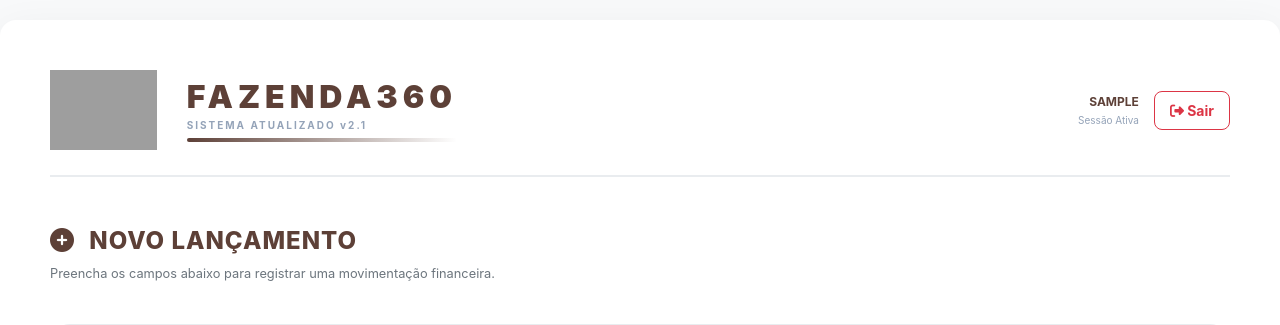
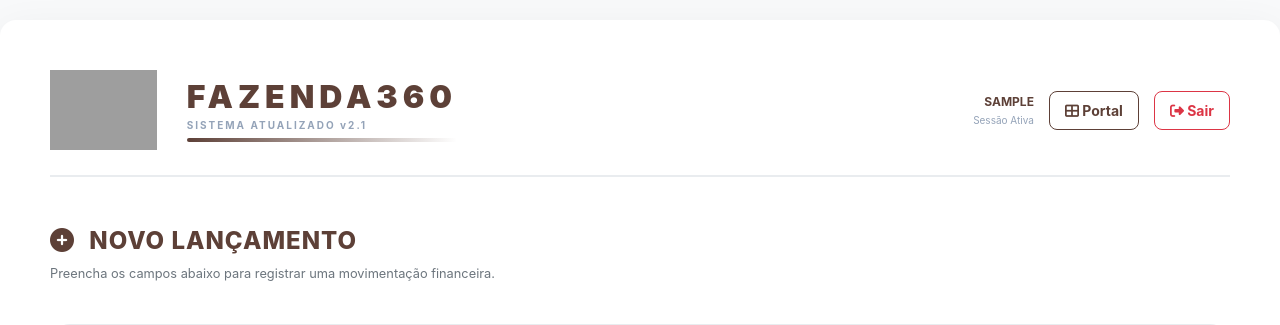
Before and after one commit to ycamillo2-art/fazenda360, a Django app: page /cadastro/ in a window 1280 px wide. Shown: the top 325 px of the page. Run offline with Django 5.2, Linux system fonts and the light colour scheme; the visitor is signed in with stand-in values (Sample User, id 1); data comes from the database, SQL or seed files in the repository; parts of the project's set-up code (start-up, migrations or seed data) failed here and were passed over; some libraries are stand-ins or nearby versions; grey boxes are pictures that could not be loaded.

Commit message:
feat: standardize logout redirect to portal and add portal button to Fazenda360

```diff
--- a/fazenda360/settings.py
+++ b/fazenda360/settings.py
@@ -136,7 +136,7 @@ NUMBER_GROUPING = 3
 # Login Settings
 LOGIN_URL = 'login'
 LOGIN_REDIRECT_URL = 'index'
-LOGOUT_REDIRECT_URL = 'login'
+LOGOUT_REDIRECT_URL = 'https://fazenda360.onrender.com'
 
 # Segurança de Sessão
 SESSION_EXPIRE_AT_BROWSER_CLOSE = True  # Encerra a sessão ao fechar o navegador
--- a/financeiro/templates/base.html
+++ b/financeiro/templates/base.html
@@ -482,6 +482,10 @@
                     <div style="font-size: 12px; font-weight: bold; color: var(--primary-brown);">{{ user.username|upper }}</div>
                     <div style="font-size: 10px; color: #94a3b8;">Sessão Ativa</div>
                 </div>
+                <!-- Botão Portal Unificado -->
+                <a href="{% url 'index' %}" class="btn btn-outline-primary btn-sm" style="border-radius: 8px; padding: 8px 15px; font-weight: bold; border-color: var(--primary-brown); color: var(--primary-brown);">
+                    <i class="fas fa-th-large"></i> Portal
+                </a>
                 <form action="{% url 'logout' %}" method="post" style="display: inline;">
                     {% csrf_token %}
                     <button type="submit" class="btn btn-outline-danger btn-sm" style="border-radius: 8px; padding: 8px 15px; font-weight: bold;">
```
